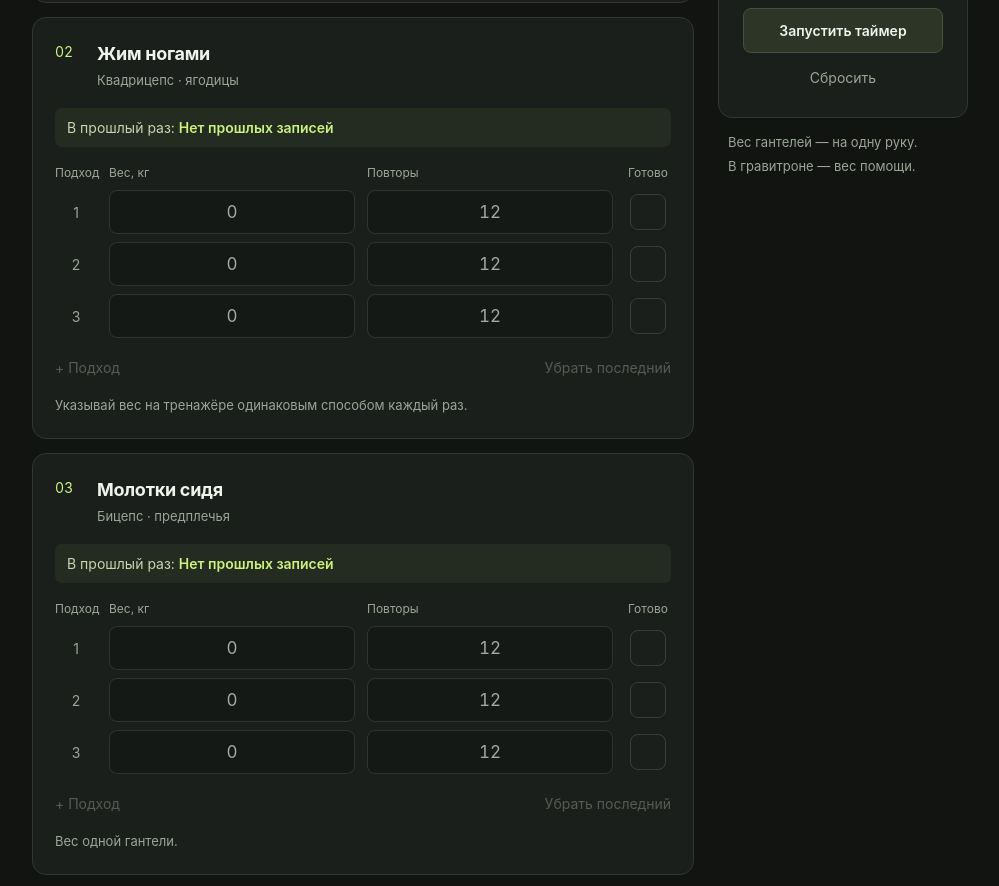
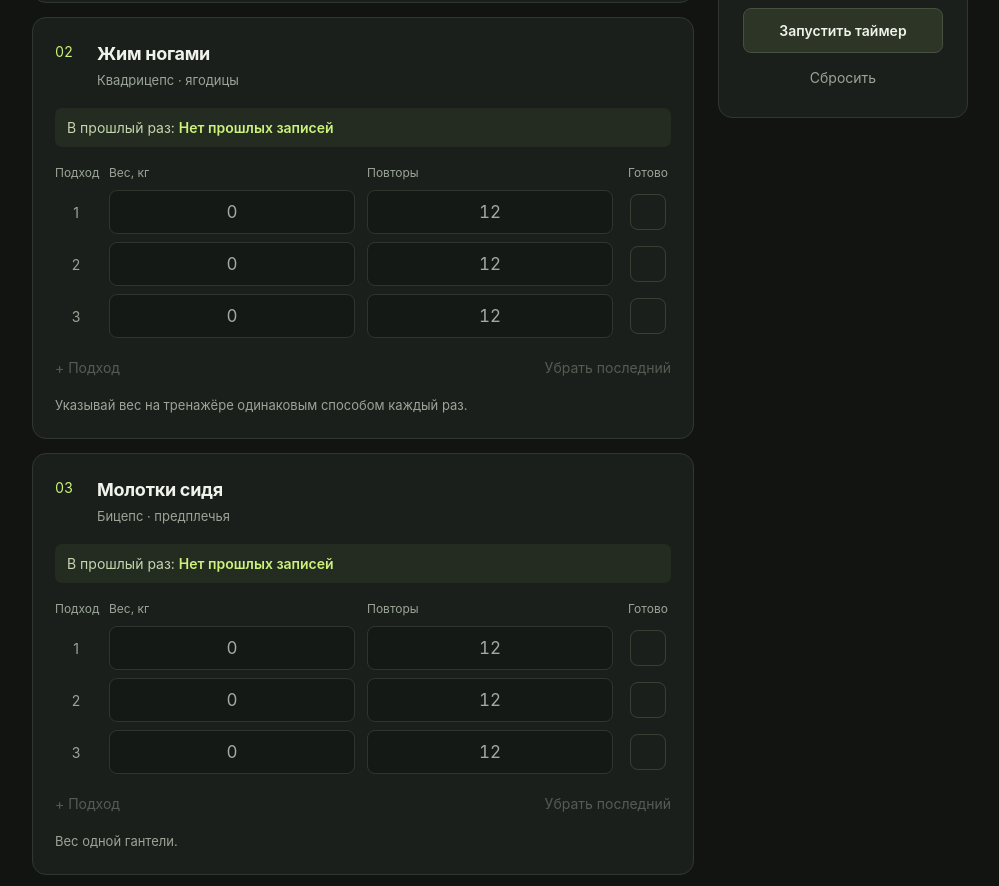
Before and after one commit to Oestepanov/my-training, a plain HTML site: page github.html in a window 1280 px wide. Shown: the part 900-1786 px from the top of the page, without its empty margins (264-1263 px from the left). Drawn offline with Linux system fonts and the light colour scheme.

Commit message:
Remove weight convention note from workout page

```diff
--- a/github.html
+++ b/github.html
@@ -13,7 +13,7 @@
 <div class="list-heading"><h2 id="workoutTitle">Упражнения</h2><span id="workoutCount" class="muted"></span></div>
 <div id="exerciseList"></div>
 <div class="finish-card"><div class="finish-fields"><label>Дата тренировки<input id="sessionDate" type="date" required></label><label class="notes-label">Заметка<textarea id="notes" rows="2" placeholder="Самочувствие, техника, ощущения…" maxlength="2000"></textarea></label></div><p id="editBanner" class="muted" hidden></p><div class="finish-actions"><button class="button primary" id="saveButton">Сохранить тренировку</button><button class="button subtle" id="cancelEdit" hidden>Отменить редактирование</button></div><p class="muted hint" id="saveHint">Подключи GitHub, чтобы загрузить историю и сохранять результаты.</p></div>
-</div><aside class="session-aside"><div class="summary-card"><p class="eyebrow">ЭТА ТРЕНИРОВКА</p><div class="big-number"><span id="doneCount">0</span><span class="number-total" id="totalCount">/ 0</span></div><p class="muted">подходов выполнено</p><div class="progress-track"><div id="completionBar"></div></div><p id="completionLabel" class="completion-label">Можно начинать</p></div><div class="timer-card"><div class="list-heading"><h3>Отдых</h3><span class="timer-symbol">◷</span></div><div id="timerDisplay" class="timer-display">03:00</div><div class="timer-presets"><button data-seconds="180" class="selected">3 мин</button><button data-seconds="240">4 мин</button><button data-seconds="300">5 мин</button></div><button id="timerButton" class="button secondary">Запустить таймер</button><button id="timerReset" class="text-button">Сбросить</button></div><p class="aside-note">Вес гантелей — на одну руку.<br>В гравитроне — вес помощи.</p></aside></div>
+</div><aside class="session-aside"><div class="summary-card"><p class="eyebrow">ЭТА ТРЕНИРОВКА</p><div class="big-number"><span id="doneCount">0</span><span class="number-total" id="totalCount">/ 0</span></div><p class="muted">подходов выполнено</p><div class="progress-track"><div id="completionBar"></div></div><p id="completionLabel" class="completion-label">Можно начинать</p></div><div class="timer-card"><div class="list-heading"><h3>Отдых</h3><span class="timer-symbol">◷</span></div><div id="timerDisplay" class="timer-display">03:00</div><div class="timer-presets"><button data-seconds="180" class="selected">3 мин</button><button data-seconds="240">4 мин</button><button data-seconds="300">5 мин</button></div><button id="timerButton" class="button secondary">Запустить таймер</button><button id="timerReset" class="text-button">Сбросить</button></div></aside></div>
 </section>
 <section id="historyView" class="view" hidden><div class="heading"><div><p class="eyebrow">ШАГ ЗА ШАГОМ</p><h1>История<span class="accent">.</span></h1><p class="subtitle">Все сохранённые занятия в одном месте.</p></div><button id="exportButton" class="button secondary">Скачать записи</button></div><label class="filter-label">Тренировка<select id="historyFilter"><option value="all">Все тренировки</option><option value="1">Тренировка №1</option><option value="2">Тренировка №2</option><option value="3">Тренировка №3</option></select></label><div id="historyList"></div></section>
 <section id="progressView" class="view" hidden><div class="heading"><div><p class="eyebrow">ВИДЕТЬ РЕЗУЛЬТАТ</p><h1>Твой прогресс<span class="accent">.</span></h1><p class="subtitle">Вес, повторения и регулярность занятий.</p></div></div><div id="stats" class="stats-grid"></div><div class="chart-card"><div class="chart-controls"><label>Упражнение<select id="exerciseSelect"></select></label><label>Показатель<select id="metricSelect"><option value="weight">Рабочий вес, кг</option><option value="reps">Повторы за занятие</option><option value="volume">Объём: кг × повторы</option></select></label></div><p id="metricNote" class="muted"></p><div id="chart"></div><div id="progressTable" class="table-wrap"></div></div></section>
```
Also changed, not shown: index.html (+1 -1 lines).
